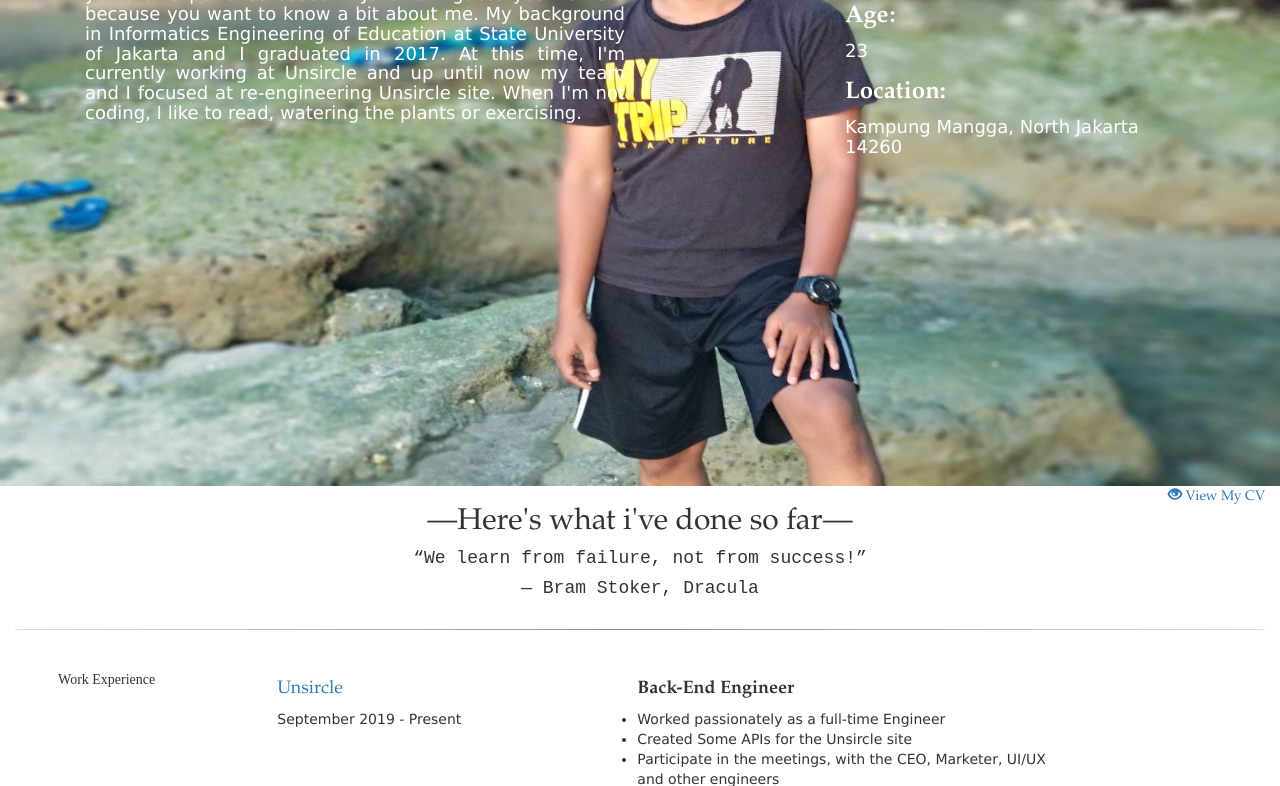
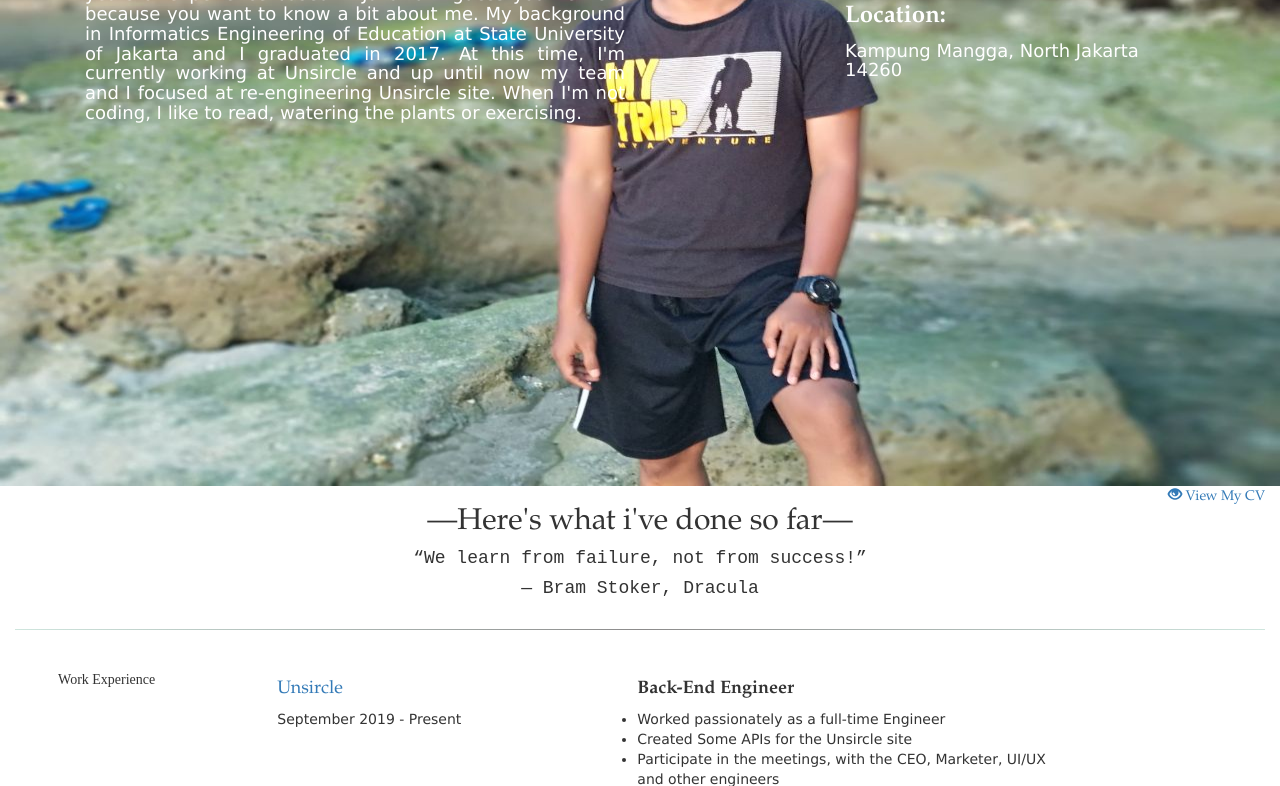
Before and after one commit to razidev/resume, a plain HTML site: page index.html in a window 1280 px wide. Shown: the part 314-1100 px from the top of the page. Drawn offline with nearby package versions, Linux system fonts and the light colour scheme.

Commit message:
menghilangkan umur

```diff
--- a/index.html
+++ b/index.html
@@ -54,8 +54,8 @@
 				<div class="col-md-4 col-12" style="text-align:left; color:white;" data-aos="fade-zoom-in" data-aos-duration="2500">
 					<h3 class="office"><b>Name:</b></h3>
 					<h4 class="value">Razi Aziz Syahputro</h4>
-					<h3 class="office"><b>Age:</b></h3>
-					<h4 class="value">23</h4>
+					<!-- <h3 class="office"><b>Age:</b></h3>
+					<h4 class="value">23</h4> -->
 					<h3 class="office"><b>Location:</b></h3>
 					<h4 class="value">Kampung Mangga, North Jakarta 14260</h4>
 				</div>
```
